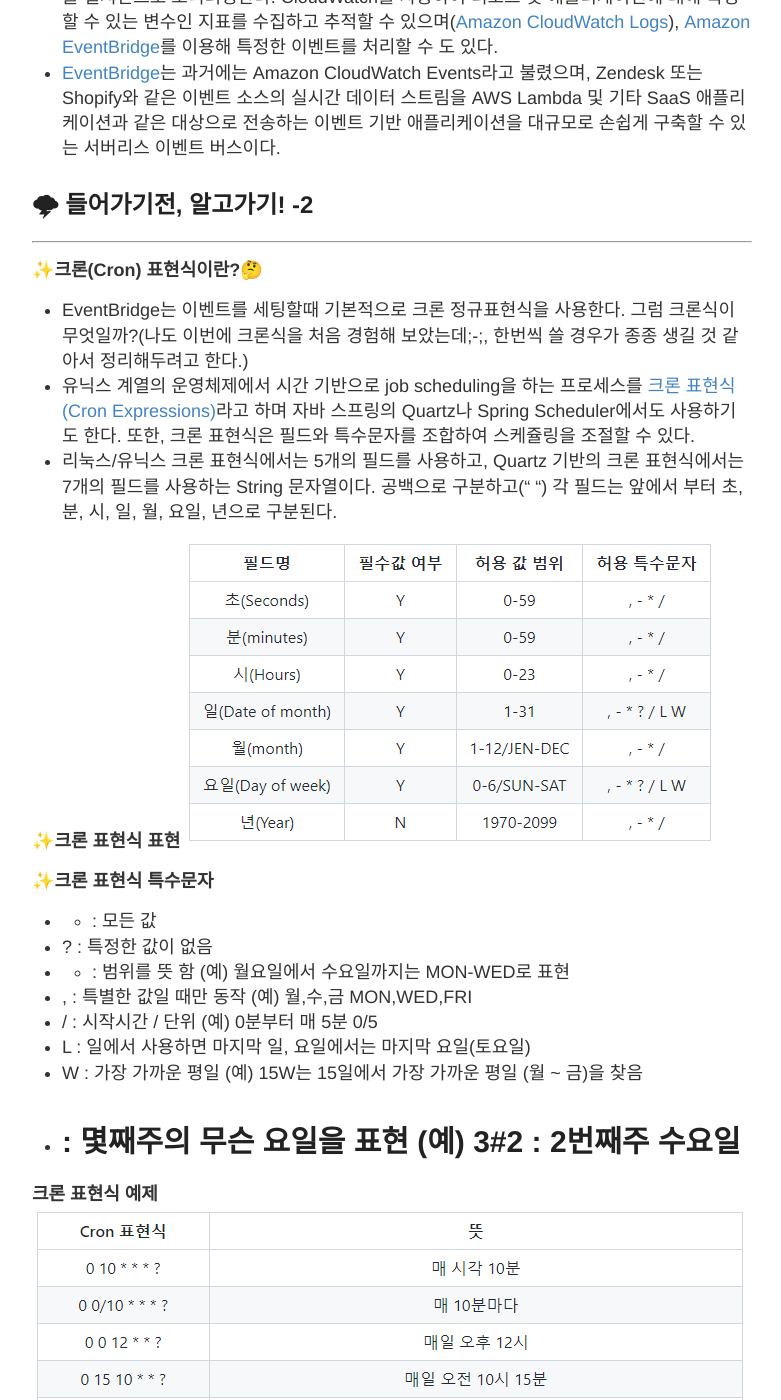
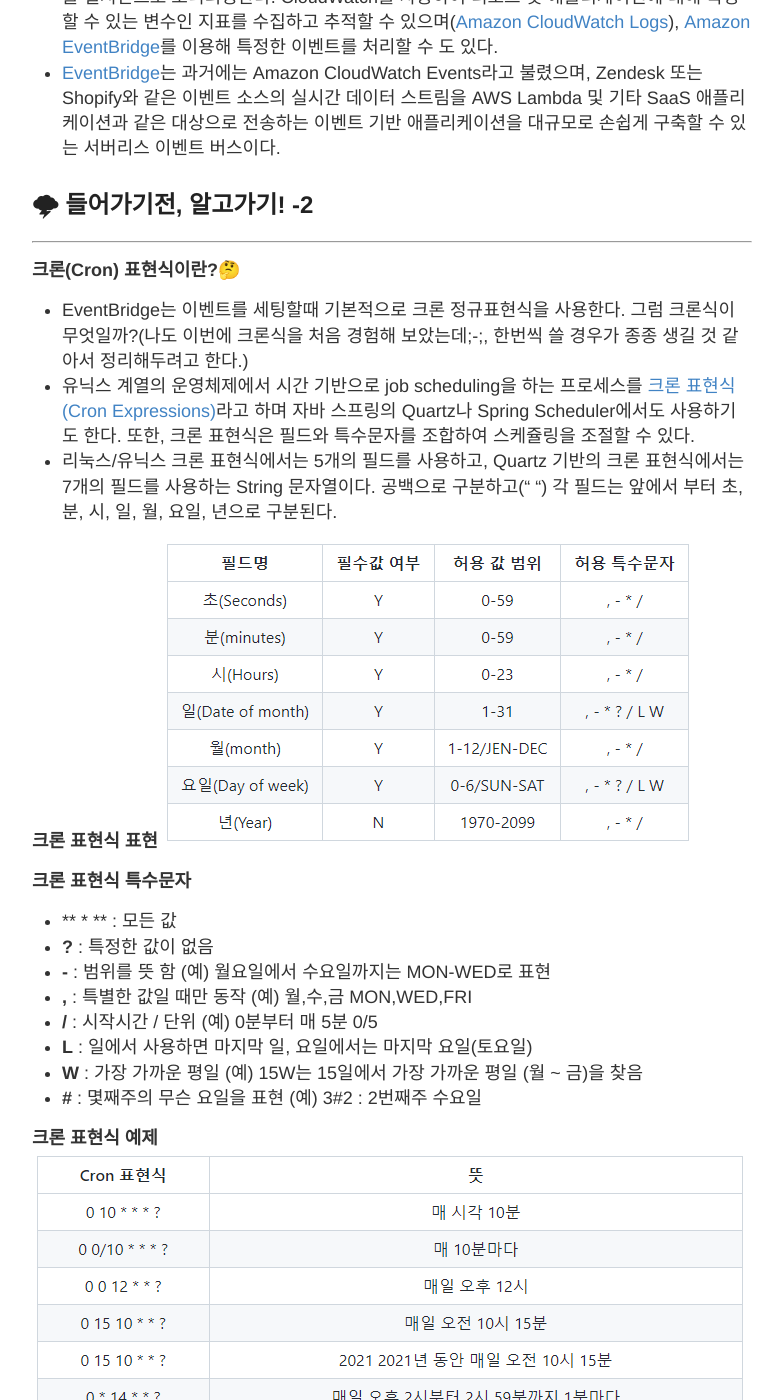
Before and after one commit to liampoet/liampoet.github.io-test2, a Jekyll site: the page built from _posts/2022-4-4-Lambda-CloudWatch.md, in a window 1280 px wide and 1400 px high, scrolled down 818 px. Shown: the whole window, without its empty margins (248-1029 px from the left). Built offline with Jekyll 4.4.1, drawn with Linux system fonts in a browser that asks for light colours; comment, search, counter and statistics services are not loaded.

Commit message:
Update 2022-4-4-Lambda-CloudWatch.md

```diff
--- a/_posts/2022-4-4-Lambda-CloudWatch.md
+++ b/_posts/2022-4-4-Lambda-CloudWatch.md
@@ -9,40 +9,47 @@
 - AWS Lambda는 실시간으로 코드를 실행할 수는 있으나, 필요시에만 함수를 실행한다. Lambda에 있는 함수를 자동으로 동작시킬 수 있는 기술을 찾던 중, 나는 Amazon CloudWatch에 있는 EventBridge를 알게되었다.
 <br>
 
+
 ## 🌩 들어가기전, 알고가기! -1
 ---------------------------------------
 **Lambda**
 - [Lambda](https://docs.aws.amazon.com/ko_kr/lambda/latest/dg/welcome.html)는 서버를 프로비저닝하거나 관리하지 않고도 코드를 실행할 수 있게 해주는 컴퓨팅 서비스다. Lambda는 고가용성 컴퓨팅 인프라에서 코드를 실행하고 서버와 운영 체제 유지 관리, 용량 프로비저닝 및 자동 조정, 코드 및 보안 패치 배포, 코드 모니터링 및 로깅 등 모든 컴퓨팅 리소스 관리를 수행할 수 있다. 또한 Lambda는 필요 시에만 함수를 실행하며, 일일 몇 개의 요청에서 초당 수천 개의 요청까지 자동으로 확장이 가능하다. 사용한 컴퓨팅 시간만큼만 비용을 지불하고, 코드가 실행되지 않을 때는 요금이 부과되지 않는다.
 
+
 **CloudWatch**
 - [CloudWatch](https://docs.aws.amazon.com/ko_kr/AmazonCloudWatch/latest/monitoring/WhatIsCloudWatch.html)는 Amazon Web Services(AWS) 리소스 및 AWS에서 실행되는 애플리케이션을 실시간으로 모니터링한다. CloudWatch를 사용하여 리소스 및 애플리케이션에 대해 측정할 수 있는 변수인 지표를 수집하고 추적할 수 있으며([Amazon CloudWatch Logs](https://docs.aws.amazon.com/ko_kr/AmazonCloudWatch/latest/logs/WhatIsCloudWatchLogs.html)), [Amazon EventBridge](https://docs.aws.amazon.com/ko_kr/eventbridge/latest/userguide/eb-what-is.html)를 이용해 특정한 이벤트를 처리할 수 도 있다.
 - [EventBridge](https://docs.aws.amazon.com/ko_kr/eventbridge/latest/userguide/eb-what-is.html)는 과거에는  Amazon CloudWatch Events라고 불렸으며, Zendesk 또는 Shopify와 같은 이벤트 소스의 실시간 데이터 스트림을 AWS Lambda 및 기타 SaaS 애플리케이션과 같은 대상으로 전송하는 이벤트 기반 애플리케이션을 대규모로 손쉽게 구축할 수 있는 서버리스 이벤트 버스이다.
 
+
+
 ## 🌩 들어가기전, 알고가기! -2
 ---------------------------------------
-**✨크론(Cron) 표현식이란?🤔**
+**크론(Cron) 표현식이란?🤔**
 - EventBridge는 이벤트를 세팅할때 기본적으로 크론 정규표현식을 사용한다. 그럼 크론식이 무엇일까?(나도 이번에 크론식을 처음 경험해 보았는데;-;, 한번씩 쓸 경우가 종종 생길 것 같아서 정리해두려고 한다.)
 - 유닉스 계열의 운영체제에서 시간 기반으로 job scheduling을 하는 프로세스를 [크론 표현식(Cron Expressions)](https://docs.oracle.com/cd/E12058_01/doc/doc.1014/e12030/cron_expressions.htm)라고 하며 자바 스프링의 Quartz나 Spring Scheduler에서도 사용하기도 한다. 또한, 크론 표현식은 필드와 특수문자를 조합하여 스케쥴링을 조절할 수 있다.
 - 리눅스/유닉스 크론 표현식에서는 5개의 필드를 사용하고, Quartz 기반의 크론 표현식에서는 7개의 필드를 사용하는 String 문자열이다. 공백으로 구분하고(" ") 각 필드는 앞에서 부터 초, 분, 시, 일, 월, 요일, 년으로 구분된다.
 
-**✨크론 표현식 표현**
+
+**크론 표현식 표현**
 ![_config.yml]({{ site.baseurl }}/images/2022-04-04 크론표현식-표.png)
 
-**✨크론 표현식 특수문자**
-- * : 모든 값
-- ? : 특정한 값이 없음
-- - : 범위를 뜻 함 (예) 월요일에서 수요일까지는 MON-WED로 표현
-- , : 특별한 값일 때만 동작 (예) 월,수,금 MON,WED,FRI
-- / : 시작시간 / 단위  (예) 0분부터 매 5분 0/5
-- L : 일에서 사용하면 마지막 일, 요일에서는 마지막 요일(토요일)
-- W : 가장 가까운 평일 (예) 15W는 15일에서 가장 가까운 평일 (월 ~ 금)을 찾음
-- # : 몇째주의 무슨 요일을 표현 (예) 3#2 : 2번째주 수요일
+
+**크론 표현식 특수문자**
+- ** * ** : 모든 값
+- **?** : 특정한 값이 없음
+- **-** : 범위를 뜻 함 (예) 월요일에서 수요일까지는 MON-WED로 표현
+- **,** : 특별한 값일 때만 동작 (예) 월,수,금 MON,WED,FRI
+- **/** : 시작시간 / 단위  (예) 0분부터 매 5분 0/5
+- **L** : 일에서 사용하면 마지막 일, 요일에서는 마지막 요일(토요일)
+- **W** : 가장 가까운 평일 (예) 15W는 15일에서 가장 가까운 평일 (월 ~ 금)을 찾음
+- **#** : 몇째주의 무슨 요일을 표현 (예) 3#2 : 2번째주 수요일
+
 
 **크론 표현식 예제**
 ![_config.yml]({{ site.baseurl }}/images/2022-04-04 크론표현식-예제.png)
-
 - 크론 표현식에 대해 공부를 하면서 느낀점은 어느정도만 알면 전혀 어렵지 않다는 점이다. 표를 보고 대충 이해하여 한번만 만들어봐도 다음 부터는 쉽게 만들 수 있다.
 - [CronMaker](http://www.cronmaker.com/?1)라는 원하는 크론 표현식을 생성해 주는 사이트 존재한다. 대충 크론 표현식을 만든 후, 내가 만든 크론 표현식을 입력하고 Calcurate  next dates 버튼을 클릭하면 내가 만든 크론 표현식으로 언제 실행될것인지 미리 볼수 있는 기능 또한 존재한다.
+
 
 
 ## 🌩 Lambda 코드 작성
@@ -51,12 +58,12 @@
 ![_config.yml]({{ site.baseurl }}/images/2022-04-04 람다함수생성.png)
 
 본인이 사용하는 언어를 선택한 후, Lambda 함수를 생성해준다. 그리고 VPC및 함수에 필요한 [Lambda Layer](https://docs.aws.amazon.com/ko_kr/lambda/latest/dg/configuration-layers.html)를 설정해준다.
-<br>
-<br>
+
+
 ### 2. Lambda 코드작성
 자동으로 카운트 해주어야할 데이터를 조건에 따라서 가짓 수를 나누어주었다. 나는 필요에 따라 S3와 RDS를 연결해주었다.
 <script src="https://gist.github.com/liampoet/fccac1660dbeb09082d2e82bf72fd28a.js"></script>
-<br>
-<br>
+
+
 
 CloudWatch의 EventBridge 생성은 너무 피곤한 관계로 다음 포스팅에 작성을 해보도록 하겠다!😀
```
